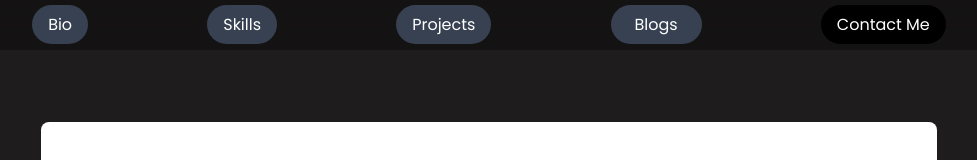
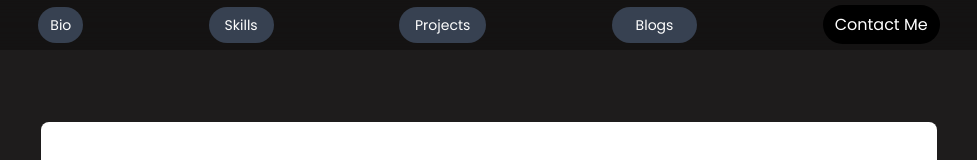
Before and after one commit to ratishjain12/portfolio, a React (Vite) app: page / in a window 1280 px wide. Shown: the top 160 px of the page, without its empty margins (151-1128 px from the left). Built offline with nearby package versions, Linux system fonts and the light colour scheme; no server answers; the HTML template or start-up script is replaced by a standard one.

Commit message:
minute fix

```diff
--- a/src/components/Blogs.jsx
+++ b/src/components/Blogs.jsx
@@ -42,13 +42,13 @@ const Blogs = () => {
   }, []);
 
   return (
-    <div className="p-12 min-w-[300px]" id="blogs">
+    <div className="p-12" id="blogs">
       <h1 className="text-center text-3xl mb-2">Blogs</h1>
       <div className="grid grid-cols-1 sm:grid-cols-2 md:grid-cols-3 xl:grid-cols-3 ">
         {articles.map((article, index) => (
           <div
             key={index}
-            className="cursor-pointer bg-gray-800 m-4 flex  flex-col gap-1 p-2 rounded-sm"
+            className="min-w-1/4 cursor-pointer bg-gray-800 mb-4 mr-2 flex  flex-col gap-1 p-2 rounded-sm"
           >
             <img src={article.node.coverImage.url} className="rounded-sm" />
             <div className="flex flex-col justify-evenly gap-1 h-full">
--- a/src/components/Header.jsx
+++ b/src/components/Header.jsx
@@ -7,32 +7,41 @@ const Header = () => {
         <nav className="h-[50px] mb-2 flex items-center bg-black/30 backdrop-blur-xl ">
           <ul className="flex justify-evenly  max-w-6xl mx-auto flex-1 ">
             <li>
-              <Link to="#bio" className="bg-gray-700 px-4 py-2 rounded-full">
+              <Link
+                to="#bio"
+                className="bg-gray-700 px-3 py-2 rounded-full text-sm"
+              >
                 Bio
               </Link>
             </li>
             <li>
-              <Link to="#skills" className="bg-gray-700 px-4 py-2 rounded-full">
+              <Link
+                to="#skills"
+                className="bg-gray-700 px-4 py-2 rounded-full text-sm"
+              >
                 Skills
               </Link>
             </li>
             <li>
               <Link
                 to="#projects"
-                className="bg-gray-700 px-4 py-2 rounded-full"
+                className="bg-gray-700 px-4 py-2 rounded-full text-sm"
               >
                 Projects
               </Link>
             </li>
             <li>
-              <Link to="#blogs" className="bg-gray-700 px-6 py-2 rounded-full">
+              <Link
+                to="#blogs"
+                className="bg-gray-700 px-6 py-2 rounded-full text-sm"
+              >
                 Blogs
               </Link>
             </li>
             <li>
               <Link
                 to="#contact"
-                className="bg-black text-white px-4 py-2 rounded-full shadow-sm"
+                className="bg-black text-white px-3 py-2 rounded-full shadow-sm"
               >
                 Contact Me
               </Link>
```
